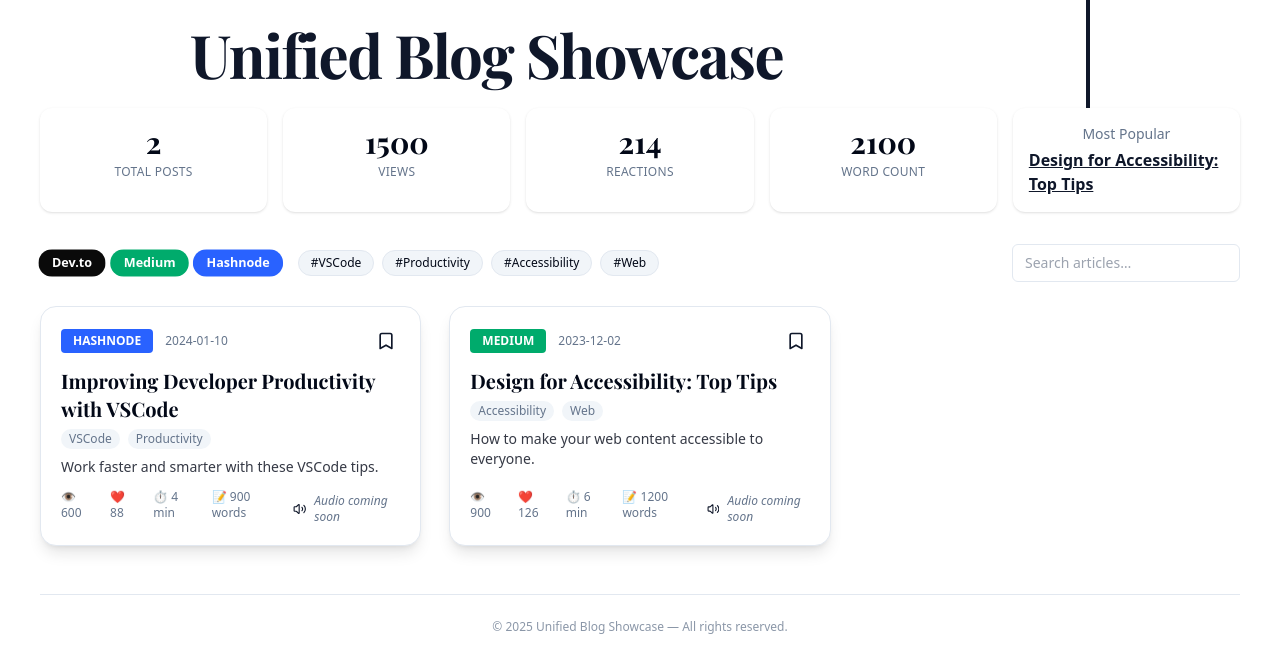
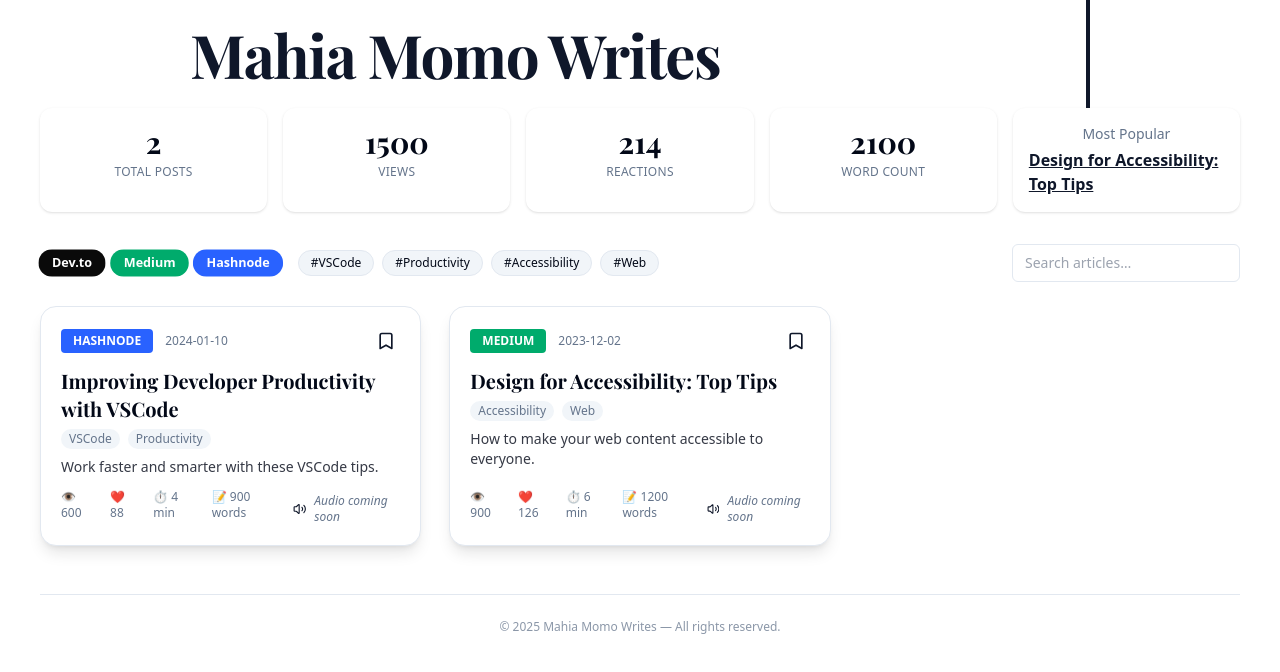
Before and after one commit to mahiamOmO/unified-blog-nexus, a React (Vite) app: page / in a window 1280 px wide. Shown: the top 672 px of the page. Built offline with nearby package versions, Linux system fonts and the light colour scheme; no server answers.

Commit message:
Add website name to header
Add the website name "Unified Blog Showcase" to the header.

```diff
--- a/src/pages/Index.tsx
+++ b/src/pages/Index.tsx
@@ -6,12 +6,12 @@ import TypingHeader from "@/components/TypingHeader";
 const Index = () => {
   return (
     <div className="min-h-screen w-full px-0 md:px-10 bg-background flex flex-col items-center">
-      <TypingHeader text="Unified Blog Showcase" />
+      <TypingHeader text="Mahia Momo Writes" />
       <div className="max-w-screen-xl w-full mx-auto">
         <BlogFeed />
       </div>
       <footer className="w-full text-center mt-12 py-6 border-t border-border text-muted-foreground/75 text-xs">
-        &copy; {new Date().getFullYear()} Unified Blog Showcase &mdash; All rights reserved.
+        &copy; {new Date().getFullYear()} Mahia Momo Writes &mdash; All rights reserved.
       </footer>
     </div>
   );
```
